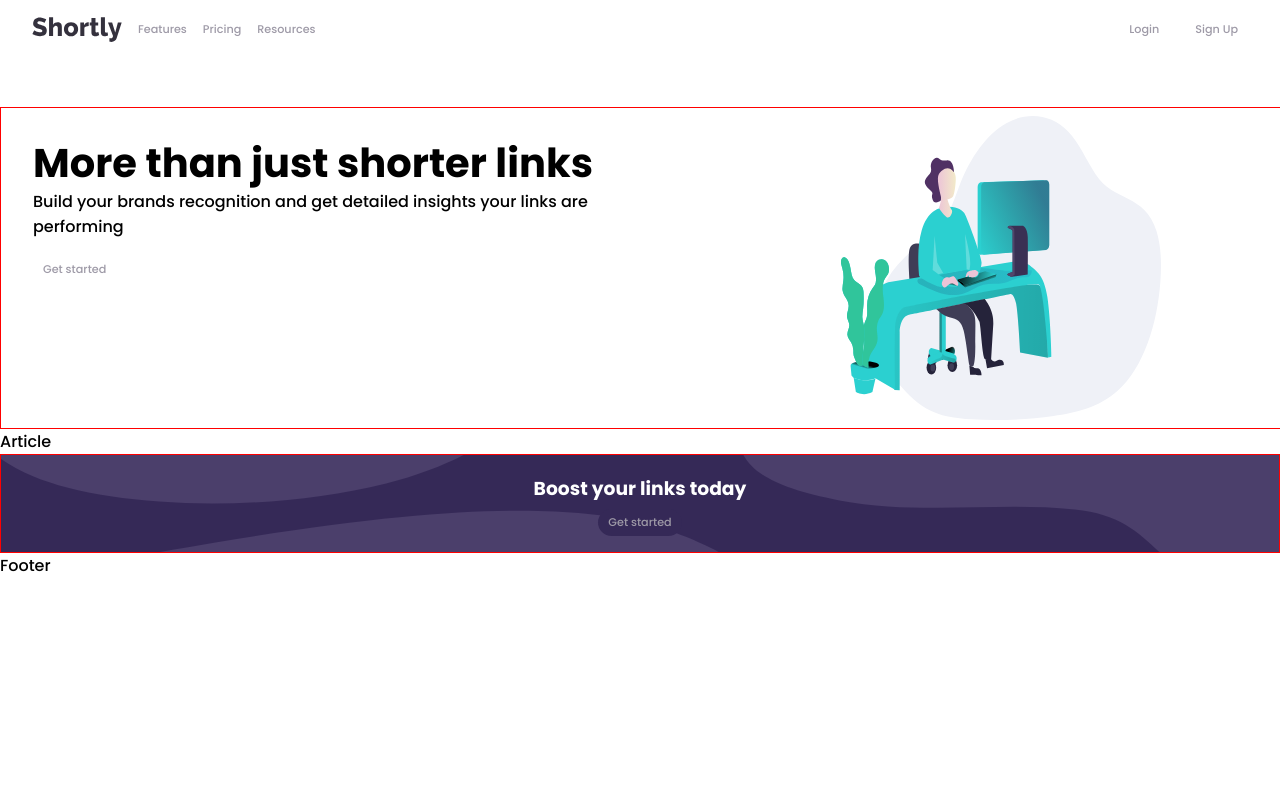
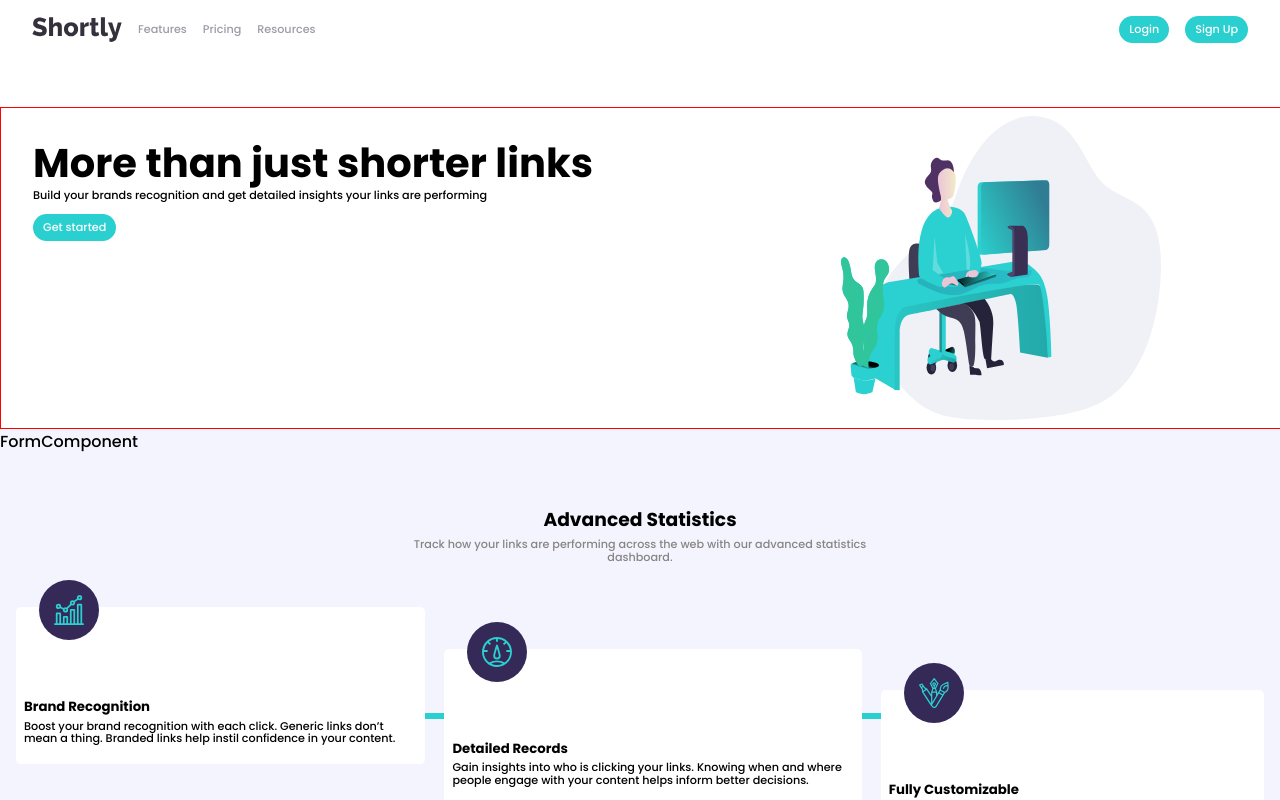
Before and after one commit to msi117/url-shortening-api-landing-page, a React (Create React App) app: page / in a window 1280 px wide. Shown: the top 800 px of the page. Built offline with nearby package versions, Linux system fonts and the light colour scheme.

Commit message:
Started Form component

```diff
--- a/src/components/ArticleComponent.jsx
+++ b/src/components/ArticleComponent.jsx
@@ -1,11 +1,92 @@
-import React from 'react'
+import React, { useState } from "react";
+import Brand from "../images/icon-brand-recognition.svg";
+import Detail from "../images/icon-detailed-records.svg";
+import Fully from "../images/icon-fully-customizable.svg";
+import FormComponent from "./FormComponent";
 
 function ArticleComponent() {
+  const [data, setData] = useState({});
+
+  const getShortUrl = async () => {
+    const req = await fetch(
+      `https://api.shrtco.de/v2/shorten?url=https://apple.com`
+    );
+    const res = await req.json();
+    console.log(res.ok);
+    setData(res);
+  };
+
   return (
     <article>
-        Article
+      <div className="article">
+          <div className="formcomponent">
+              {/* todo Form Component */}
+              <FormComponent />
+          </div>
+        <div className="head">
+          <h3>Advanced Statistics</h3>
+          <p>
+            Track how your links are performing across the web with our advanced
+            statistics dashboard.{" "}
+          </p>
+        </div>
+        <div className="tail">
+          <div className="details-container">
+            <div className="box box1">
+              <div className="icon-container">
+                <img
+                  src={Brand}
+                  width={30}
+                  height={30}
+                  alt="Brand Recognition"
+                />
+              </div>
+              <h5>Brand Recognition</h5>
+              <p>
+                Boost your brand recognition with each click. Generic links
+                don’t mean a thing. Branded links help instil confidence in your
+                content.
+              </p>
+            </div>
+            <div className="box box2">
+              <div className="icon-container">
+                <img
+                  src={Detail}
+                  width={30}
+                  height={30}
+                  alt="Brand Recognition"
+                />
+              </div>
+              <h5>Detailed Records</h5>
+              <p>
+                Gain insights into who is clicking your links. Knowing when and
+                where people engage with your content helps inform better
+                decisions.{" "}
+              </p>
+            </div>
+
+            <div className="box box3">
+              <div className="icon-container">
+                <img
+                  src={Fully}
+                  width={30}
+                  height={30}
+                  alt="Brand Recognition"
+                />
+              </div>
+              <h5>Fully Customizable </h5>
+              <p>
+                {" "}
+                Improve brand awareness and content discoverability through
+                customizable links, supercharging audience engagement.
+              </p>
+            </div>
+          </div>
+          <div className="line"></div>
+        </div>
+      </div>
     </article>
-  )
+  );
 }
 
-export default ArticleComponent
+export default ArticleComponent;
--- a/src/components/FormComponent.jsx
+++ b/src/components/FormComponent.jsx
@@ -2,7 +2,7 @@ import React from 'react'
 
 function FormComponent() {
   return (
-
+    <div>FormComponent</div>
   )
 }
 
--- a/src/index.css
+++ b/src/index.css
@@ -70,9 +70,9 @@ button {
   /* height: 24px; */
   font-size: .7rem;
   font-family: inherit;
-  color: var(--Grayish-Violet);
+  color: white;
   border: none;
-  background-color: inherit;
+  background-color: var(--cyan);
   text-align: center;
   cursor: pointer;
   padding: 5px 10px;
@@ -82,7 +82,7 @@ button {
 button:hover {
   color: white;
   background-color: var(--cyan);
-  font-weight: 700;
+  transform: scale(1.1);
 }
 
 section {
@@ -98,19 +98,20 @@ section {
   /* border: 1px solid red; */
   width: 50%;
 }
+
 h1 {
   font-size: 2.5rem;
   line-height: 2.8rem;
 }
 
-.left p{
+.left p {
   margin-top: -30px;
 }
 
 .right {
   /* border: 1px solid red; */
   width: 50%;
-  background: 50% / 20rem 19rem  url("./images/illustration-working.svg") no-repeat;
+  background: 50% / 20rem 19rem url("./images/illustration-working.svg") no-repeat;
 }
 
 aside {
@@ -124,10 +125,88 @@ aside {
 }
 
 h3 {
-  color: white;
+  color: black;
+  padding: 1rem;
+  font-weight: 700;
 }
 
 .started {
   margin-top: -.8rem;
   margin-bottom: 1rem;
 }
+
+article {
+  background-color: rgb(244, 244, 255);
+}
+
+.head {
+  padding: 1rem;
+  width: 40%;
+  margin: 0 auto;
+  text-align: center;
+}
+
+.head p {
+  margin-top: -30px;
+  color: rgb(135, 132, 132);
+  font-size: .7rem;
+  line-height: .8rem;
+}
+
+.tail {
+  /* position: relative; */
+}
+.details-container {
+  display: flex;
+  padding: 1rem;
+  gap: 1.2rem;
+  /* border: 1px solid red; */
+  height: 15rem;
+}
+
+p {
+  font-size: .7rem;
+  margin-top: -20px;
+  line-height: .8rem;
+}
+
+.box {
+  background-color: white;
+  padding: .5rem;
+  z-index: 1;
+  border-radius: 5px;
+  position: relative;
+}
+
+.box1 {
+  align-self: flex-start;
+}
+.box2 {
+  align-self: center;
+
+}
+.box3 {
+  align-self: flex-end;
+}
+
+.line {
+  width: 50%;
+  border: 3px solid var(--cyan);
+  position: relative;
+  top: -150px;
+  margin: 0 auto;
+  z-index: 0;
+}
+
+.icon-container {
+  width: 60px;
+  height: 60px;
+  border-radius: 50%;
+  background-color: var(--Very-Dark-Blue);
+  display: flex;
+  justify-content: center;
+  align-items: center;
+  position: relative;
+  top: -35px;
+  left: 15px;
+}
```
